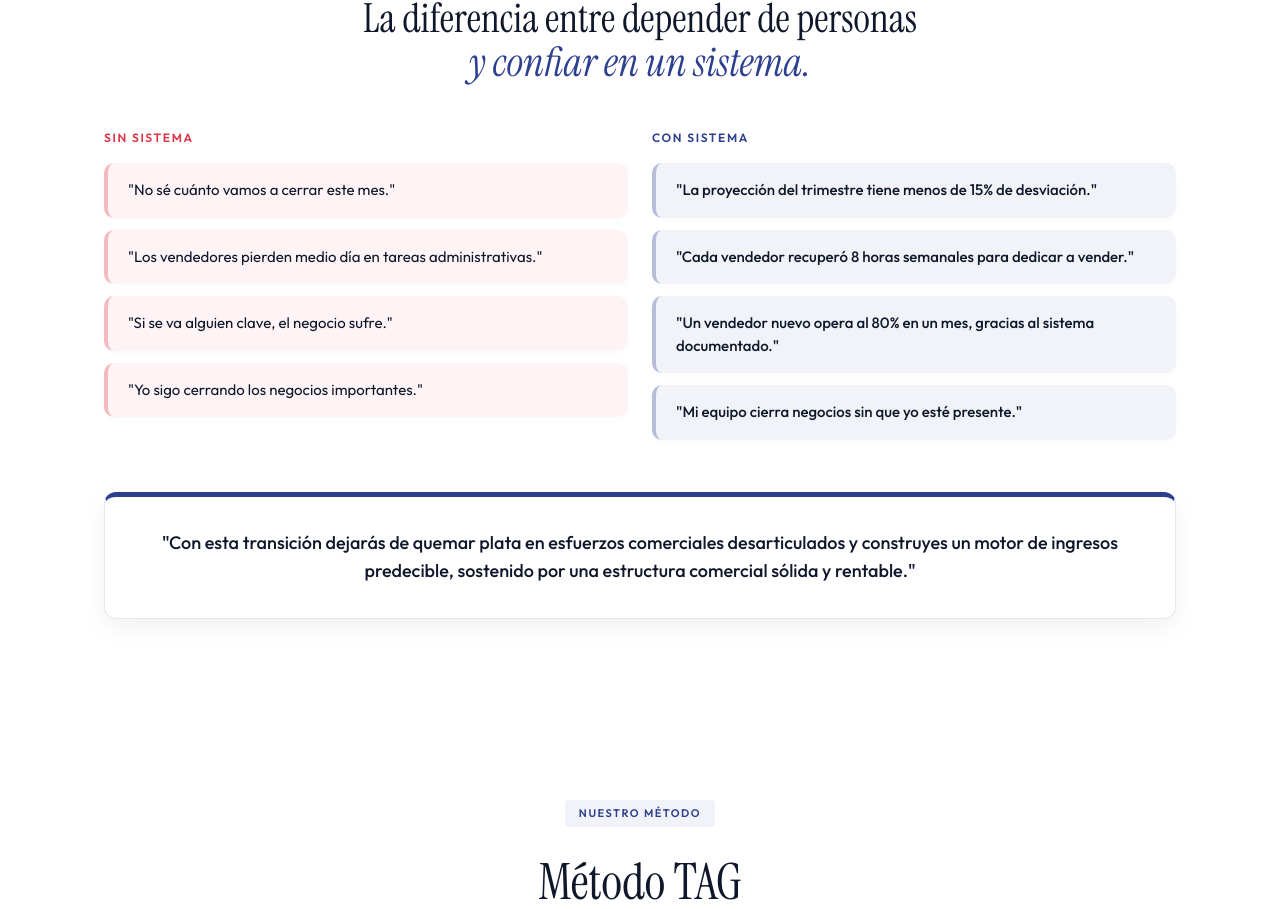
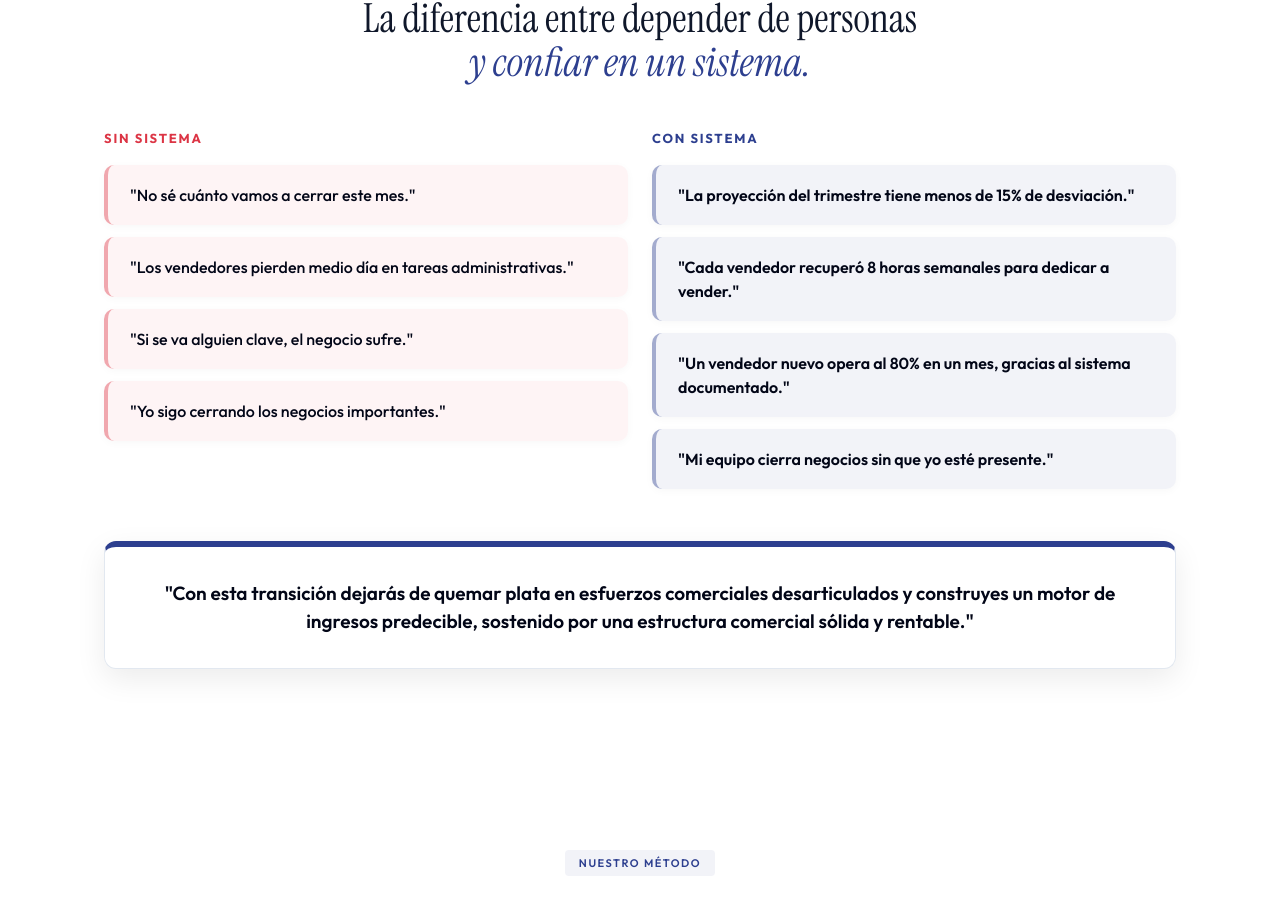
Before and after one commit to alkwingoecke-lab/salesops-consulting-web, a React (Vite) app: page / in a window 1280 px wide. Shown: the part 1877-2786 px from the top of the page. Built offline with nearby package versions, Linux system fonts and the light colour scheme.

Commit message:
Update App.jsx

```diff
--- a/src/App.jsx
+++ b/src/App.jsx
@@ -8,21 +8,21 @@ const _f = (() => {
 })();
 const F = { d: "'Instrument Serif', Georgia, serif", b: "'Outfit', system-ui, sans-serif" };
 
-/* ── Light Theme Brand Colors ── */
+/* ── Light Theme Brand Colors (OSCURECIDOS PARA LEGIBILIDAD) ── */
 const C = {
   bg: "#ffffff", bg2: "#f8fafc", bg3: "#f1f5f9",
   card: "#f8fafc", cardHover: "#f1f5f9",
   border: "#e2e8f0", borderDark: "#cbd5e1",
   blue: "#2d3f8f", blueLight: "#4361c2", blueBright: "#3b5bdb",
   blueSoft: "rgba(45,63,143,0.06)", blueGlow: "rgba(45,63,143,0.15)",
-  navy: "#0c1121",
+  navy: "#020617",  /* Negro mucho más profundo */
   red: "#dc3545", redSoft: "rgba(220,53,69,0.05)", redBorder: "rgba(220,53,69,0.12)",
   amber: "#b8860b", amberSoft: "rgba(184,134,11,0.06)",
   green: "#017737", greenSoft: "rgba(1,119,55,0.05)", greenBorder: "rgba(1,119,55,0.12)",
-  w: "#0f172a",     /* primary text - dark */
-  g: "#334155",     /* secondary text */
-  m: "#64748b",     /* muted text */
-  d: "#cbd5e1",     /* very muted */
+  w: "#0f172a",     /* Texto primario: Gris súper oscuro casi negro */
+  g: "#334155",     /* Texto secundario: Gris sólido, adiós al gris claro */
+  m: "#64748b",     /* Texto terciario: Gris medio visible */
+  d: "#cbd5e1",
 };
 
 /* ── Hooks ── */
@@ -189,6 +189,7 @@ function Problema() {
 }
 
 /* ── Valor ── */
+/* ── Valor ── */
 function Valor() {
   const L = ["No sé cuánto vamos a cerrar este mes.", "Los vendedores pierden medio día en tareas administrativas.", "Si se va alguien clave, el negocio sufre.", "Yo sigo cerrando los negocios importantes."];
   const R = ["La proyección del trimestre tiene menos de 15% de desviación.", "Cada vendedor recuperó 8 horas semanales para dedicar a vender.", "Un vendedor nuevo opera al 80% en un mes, gracias al sistema documentado.", "Mi equipo cierra negocios sin que yo esté presente."];
@@ -202,33 +203,32 @@ function Valor() {
         </h2>
       </div></FI>
 
-      {/* GRID DE COMPARACIÓN */}
       <div style={{ display: "grid", gridTemplateColumns: "1fr 1fr", gap: 24 }}>
         <FI delay={0.1}><div>
-          <p style={{ fontFamily: F.b, fontSize: 12, fontWeight: 600, color: C.red, letterSpacing: "0.14em", textTransform: "uppercase", marginBottom: 16 }}>Sin sistema</p>
+          <p style={{ fontFamily: F.b, fontSize: 13, fontWeight: 700, color: C.red, letterSpacing: "0.14em", textTransform: "uppercase", marginBottom: 16 }}>Sin sistema</p>
           {L.map((t, i) => (
-            <div key={i} style={{ padding: "16px 20px", borderRadius: 10, marginBottom: 12, background: C.redSoft, borderLeft: "4px solid rgba(220,53,69,0.3)", boxShadow: "0 2px 8px rgba(0,0,0,0.02)" }}>
-              {/* Texto más oscuro (C.w), tamaño 15 y peso 400 */}
-              <p style={{ fontFamily: F.b, fontSize: 15, color: C.w, margin: 0, lineHeight: 1.5, fontWeight: 400 }}>"{t}"</p>
+            <div key={i} style={{ padding: "18px 22px", borderRadius: 10, marginBottom: 12, background: C.redSoft, borderLeft: "4px solid rgba(220,53,69,0.4)", boxShadow: "0 2px 8px rgba(0,0,0,0.03)" }}>
+              {/* TAMAÑO 16px, COLOR NAVY (NEGRO), PESO 500 */}
+              <p style={{ fontFamily: F.b, fontSize: 16, color: C.navy, margin: 0, lineHeight: 1.5, fontWeight: 500 }}>"{t}"</p>
             </div>
           ))}
         </div></FI>
 
         <FI delay={0.2}><div>
-          <p style={{ fontFamily: F.b, fontSize: 12, fontWeight: 600, color: C.blue, letterSpacing: "0.14em", textTransform: "uppercase", marginBottom: 16 }}>Con sistema</p>
+          <p style={{ fontFamily: F.b, fontSize: 13, fontWeight: 700, color: C.blue, letterSpacing: "0.14em", textTransform: "uppercase", marginBottom: 16 }}>Con sistema</p>
           {R.map((t, i) => (
-            <div key={i} style={{ padding: "16px 20px", borderRadius: 10, marginBottom: 12, background: C.blueSoft, borderLeft: "4px solid rgba(45,63,143,0.3)", boxShadow: "0 2px 8px rgba(0,0,0,0.02)" }}>
-              {/* Texto más oscuro (C.w), tamaño 15 y peso 500 para resaltar lo positivo */}
-              <p style={{ fontFamily: F.b, fontSize: 15, color: C.w, margin: 0, lineHeight: 1.5, fontWeight: 500 }}>"{t}"</p>
+            <div key={i} style={{ padding: "18px 22px", borderRadius: 10, marginBottom: 12, background: C.blueSoft, borderLeft: "4px solid rgba(45,63,143,0.4)", boxShadow: "0 2px 8px rgba(0,0,0,0.03)" }}>
+              {/* TAMAÑO 16px, COLOR NAVY (NEGRO), PESO 600 PARA DESTARCAR LO POSITIVO */}
+              <p style={{ fontFamily: F.b, fontSize: 16, color: C.navy, margin: 0, lineHeight: 1.5, fontWeight: 600 }}>"{t}"</p>
             </div>
           ))}
         </div></FI>
       </div>
 
-      {/* NUEVA FRASE DE CIERRE FUERA DEL GRID */}
       <FI delay={0.3}>
-        <div style={{ marginTop: 40, background: C.bg, border: `1px solid ${C.border}`, borderTop: `5px solid ${C.blue}`, borderRadius: 12, padding: "32px", textAlign: "center", boxShadow: "0 8px 24px rgba(0,0,0,0.06)" }}>
-          <p style={{ fontFamily: F.b, fontSize: 18, color: C.w, margin: 0, lineHeight: 1.6, fontWeight: 500 }}>
+        <div style={{ marginTop: 40, background: C.bg, border: `1px solid ${C.border}`, borderTop: `6px solid ${C.blue}`, borderRadius: 12, padding: "32px", textAlign: "center", boxShadow: "0 10px 30px rgba(0,0,0,0.08)" }}>
+          {/* CIERRE GIGANTE: TAMAÑO 19px, COLOR NAVY (NEGRO), PESO 600 */}
+          <p style={{ fontFamily: F.b, fontSize: 19, color: C.navy, margin: 0, lineHeight: 1.5, fontWeight: 600 }}>
             "Con esta transición dejarás de quemar plata en esfuerzos comerciales desarticulados y construyes un motor de ingresos predecible, sostenido por una estructura comercial sólida y rentable."
           </p>
         </div>
```
